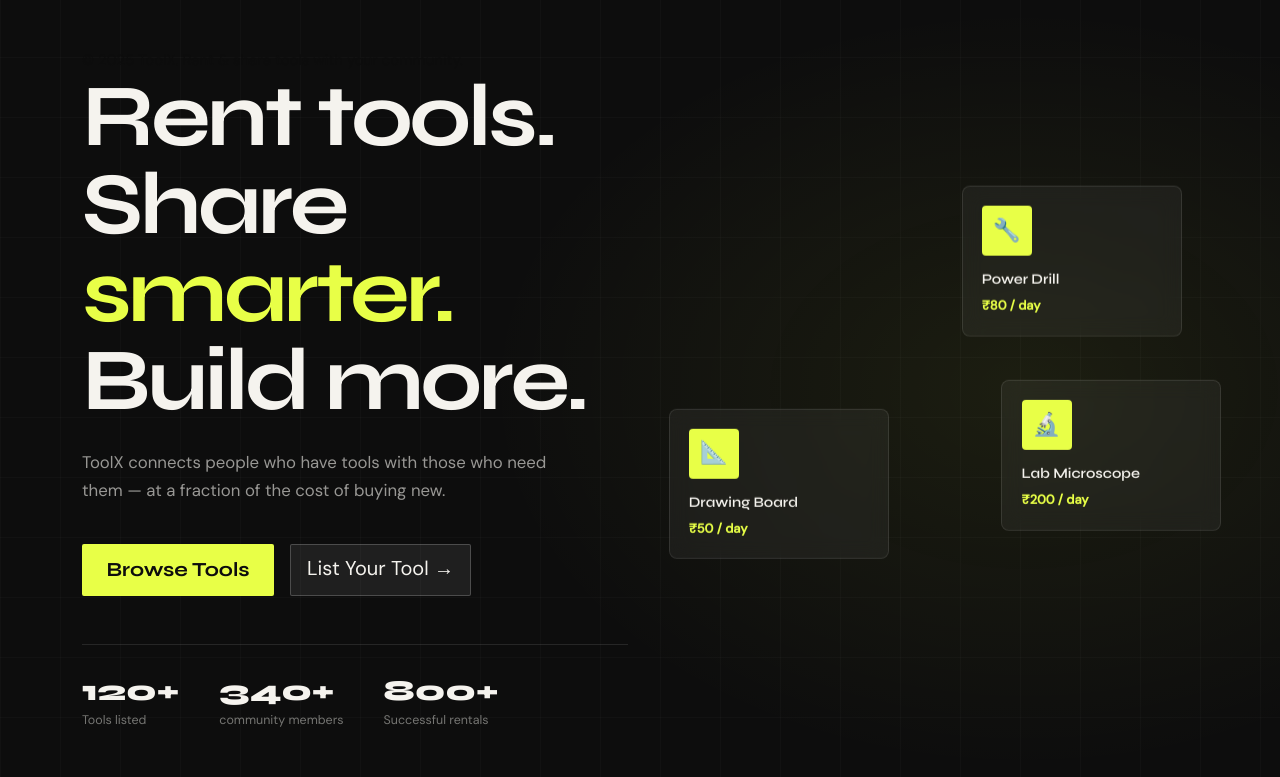
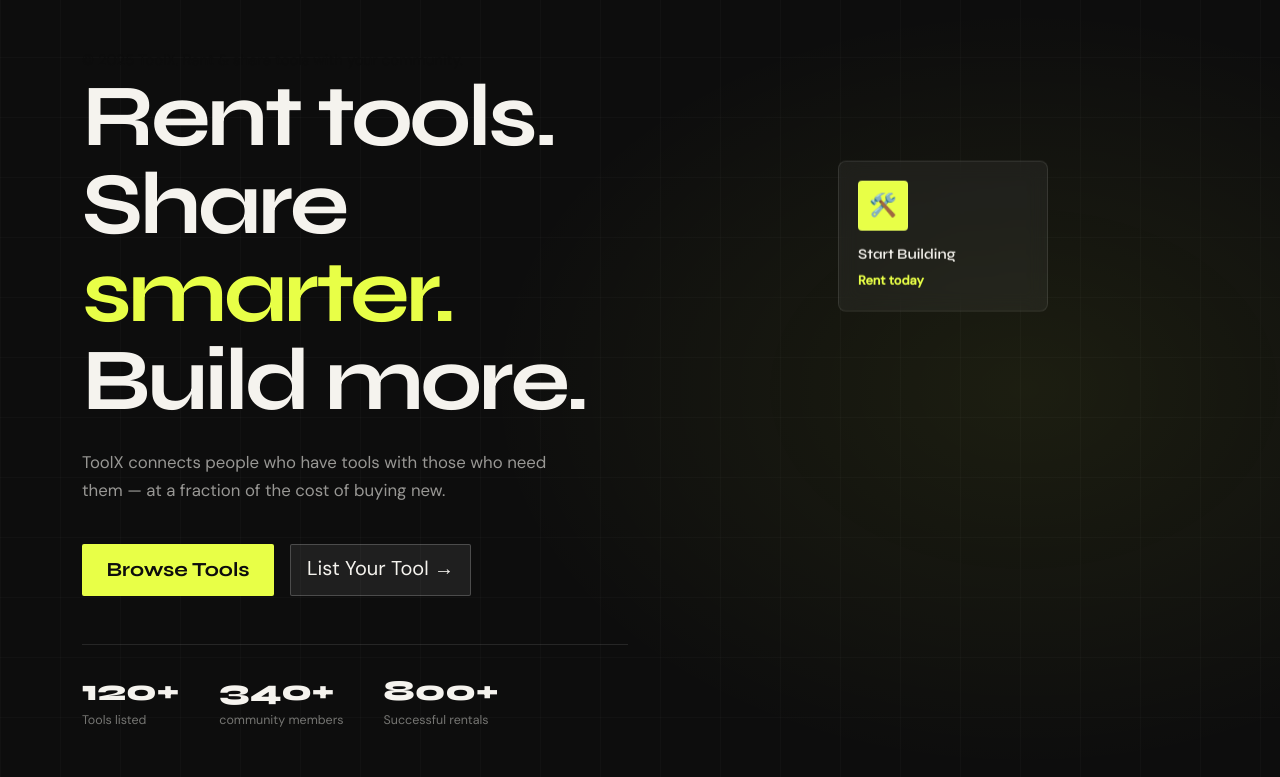
Before and after one commit to abhsh3k/adv_rent, a Django app: page / in a window 1280 px wide. Shown: the part 64-841 px from the top of the page. Run offline with Django 5.2, Linux system fonts and the light colour scheme; data that the repository does not hold is empty; some libraries are stand-ins or nearby versions.

Commit message:
NIgga who

```diff
--- a/accounts/models.py
+++ b/accounts/models.py
@@ -11,7 +11,7 @@ class User(AbstractUser):
     ]
 
     role               = models.CharField(max_length=10, choices=ROLE_CHOICES, default='renter')
-    phone              = models.CharField(max_length=15, blank=True)
+    phone              = models.CharField(max_length=15, null=True, blank=True)
     bio                = models.TextField(blank=True)
     avatar             = models.ImageField(upload_to='avatars/', blank=True, null=True)
 
--- a/templates/home.html
+++ b/templates/home.html
@@ -75,13 +75,48 @@
     align-items: center;
     justify-content: center;
   }
+  /* ── Hero Float Positions (Optimized for 3 Cards) ── */
+/* ── Hero Float Positions (Strictly Positioning) ── */
+/* ── Hero Float Positions (Strictly Positioning) ── */
+.hero-float-1 {
+  position: absolute;
+  top: 5%;         /* Pushed higher up */
+  right: 5%;
+  animation: floatY 3s ease-in-out infinite;
+  z-index: 3;
+}
+
+.hero-float-2 {
+  position: absolute;
+  bottom: 10%;     /* Pushed further down */
+  left: -2%;       /* Pushed further left */
+  animation: floatY 3.5s ease-in-out infinite 0.5s;
+  z-index: 2;
+}
+
+.hero-float-3 {
+  position: absolute;
+  top: 40%;
+  right: -50%;      /* Pushed further right off-screen */
+  transform: translateY(-50%);
+  animation: floatY 4s ease-in-out infinite 1s;
+  z-index: 1;
+}
+/* ── Card Styling ── */
 .hero-tool-card {
-    background: rgba(255,255,255,0.05);
-    border: 1px solid rgba(255,255,255,0.1);
+  background: rgba(255, 255, 255, 0.05);
+  border: 1px solid rgba(255, 255, 255, 0.1);
   border-radius: 8px;
   padding: 1.2rem;
   backdrop-filter: blur(10px);
-    width: 220px;
+  width: 210px; /* Slightly narrower to prevent crowding */
+  transition: all 0.4s cubic-bezier(0.175, 0.885, 0.32, 1.275);
+}
+
+.hero-tool-card:hover {
+  transform: scale(1.08) !important;
+  background: rgba(255, 255, 255, 0.15);
+  border-color: var(--tx-accent);
 }
   .hero-tool-card .tool-icon {
     width: 50px;
@@ -106,9 +141,20 @@
     font-weight: 600;
     margin-top: 0.2rem;
   }
-  .hero-float-1 { position: absolute; top: 10%; right: 5%; animation: floatY 3s ease-in-out infinite; }
-  .hero-float-2 { position: absolute; bottom: 15%; left: 5%; animation: floatY 3.5s ease-in-out infinite 0.5s; }
-  .hero-float-3 { position: absolute; top: 50%; right: -2%; transform: translateY(-50%); animation: floatY 4s ease-in-out infinite 1s; }
+
+/* Ensure the tool-icon can handle the images */
+.hero-tool-card .tool-icon {
+    width: 50px;
+    height: 50px;
+    background: var(--tx-accent);
+    border-radius: 4px;
+    display: flex;
+    align-items: center;
+    justify-content: center;
+    font-size: 1.4rem;
+    margin-bottom: 0.75rem;
+    border: 1px solid rgba(255,255,255,0.1);
+}
   @keyframes floatY {
     0%, 100% { transform: translateY(0); }
     50% { transform: translateY(-10px); }
@@ -204,26 +250,32 @@
         </div>
       </div>
       <div class="col-lg-6 d-none d-lg-flex hero-image-block" style="min-height:500px;">
+        <div class="col-lg-6 d-none d-lg-flex hero-image-block" style="min-height:500px;">
+  {% for tool in hero_tools %}
+    <div class="hero-float-{{ forloop.counter }}">
+      <a href="{% url 'tool_detail' tool.pk %}" style="text-decoration: none;">
+        <div class="hero-tool-card">
+          <div class="tool-icon" style="overflow: hidden; padding: 0;">
+            {% if tool.image %}
+              <img src="{{ tool.image.url }}" style="width: 100%; height: 100%; object-fit: cover;">
+            {% else %}
+              🔧
+            {% endif %}
+          </div>
+          <div class="name">{{ tool.name|truncatechars:18 }}</div>
+          <div class="price">₹{{ tool.daily_rate|floatformat:0 }} / day</div>
+        </div>
+      </a>
+    </div>
+  {% empty %}
     <div class="hero-float-1">
       <div class="hero-tool-card">
-            <div class="tool-icon">🔧</div>
-            <div class="name">Power Drill</div>
-            <div class="price">₹80 / day</div>
+        <div class="tool-icon">🛠️</div>
+        <div class="name">Start Building</div>
+        <div class="price">Rent today</div>
       </div>
     </div>
-        <div class="hero-float-2">
-          <div class="hero-tool-card">
-            <div class="tool-icon">📐</div>
-            <div class="name">Drawing Board</div>
-            <div class="price">₹50 / day</div>
-          </div>
-        </div>
-        <div class="hero-float-3">
-          <div class="hero-tool-card">
-            <div class="tool-icon">🔬</div>
-            <div class="name">Lab Microscope</div>
-            <div class="price">₹200 / day</div>
-          </div>
+  {% endfor %}
 </div>
       </div>
     </div>
--- a/templates/register.html
+++ b/templates/register.html
@@ -58,13 +58,13 @@
         <!-- First name -->
         <div class="mb-3">
           <label class="auth-label">First name</label>
-          <input type="text" name="username" class="auth-input" required
+          <input type="text" name="first_name" class="auth-input" required
             placeholder="first name" value="{{ form.first_name|default:'' }}">
         </div>
         <!-- Last name -->
         <div class="mb-3">
           <label class="auth-label">Lastname</label>
-          <input type="text" name="username" class="auth-input" required
+          <input type="text" name="last_name" class="auth-input" required
             placeholder="Last name" value="{{ form.last_name|default:'' }}">
         </div>
 
--- a/tools/views.py
+++ b/tools/views.py
@@ -19,14 +19,22 @@ def haversine(lat1, lon1, lat2, lon2):
     return R * 2 * math.asin(math.sqrt(a))
 
 
+def home(request):
+    # 1. Fetch 3-5 random tools for the Hero section
+    # .order_by('?') is the Django way to randomize on every reload
+    hero_tools = Tool.objects.filter(is_available=True).exclude(image="").order_by('?')[:3]
 
-def home(request):
-    latest_tools = Tool.objects.filter(is_available=True)[:8]
+    # 2. Fetch the latest 8 tools for the "Just Listed" section
+    latest_tools = Tool.objects.filter(is_available=True).order_by('-created_at')[:8]
+
     return render(request, 'home.html', {
+        'hero_tools': hero_tools,
         'latest_tools': latest_tools,
-        'categories': Category.objects.all(),  # Add this line!
+        'categories': Category.objects.all(),
         'total_tools': Tool.objects.count(),
-        'total_users': User.objects.count()
+        'total_users': User.objects.count(),
+        # Optional: Add a placeholder for total rentals if you have a Rental model
+        'total_rentals': 800 # Or Rental.objects.count()
     })
 
 def tool_list(request):
@@ -99,20 +107,22 @@ def tool_detail(request, pk):
         'has_rented_before': has_rented_before,
         'rental_id': rental_id,
     })
+from .models import Tool, Category  # ensure Category is imported
 
 @login_required
 def tool_add(request):
     if request.method == 'POST':
+        category = get_object_or_404(Category, pk=request.POST.get('category'))
         tool = Tool(
-            owner=request.user,
-            name=request.POST.get('name'),
-            description=request.POST.get('description'),
-            category=request.POST.get('category'),
-            condition=request.POST.get('condition'),
-            daily_rate=request.POST.get('daily_rate'),
-            location=request.POST.get('location'),
-            latitude=request.POST.get('latitude') or None,
-            longitude=request.POST.get('longitude') or None,
+            owner       = request.user,
+            name        = request.POST.get('name'),
+            description = request.POST.get('description'),
+            category    = category,                          # ← pass object, not id string
+            condition   = request.POST.get('condition'),
+            daily_rate  = request.POST.get('daily_rate'),
+            location    = request.POST.get('location'),
+            latitude    = request.POST.get('latitude') or None,
+            longitude   = request.POST.get('longitude') or None,
         )
         if request.FILES.get('image'):
             tool.image = request.FILES['image']
@@ -121,22 +131,24 @@ def tool_add(request):
         return redirect('tool_detail', pk=tool.pk)
 
     return render(request, 'tool_add.html', {
-        'categories': Tool.CATEGORY_CHOICES,
+        'categories': Category.objects.all(),   # ← from DB, not CATEGORY_CHOICES
         'conditions': Tool.CONDITION_CHOICES,
     })
+
 
 @login_required
 def tool_edit(request, pk):
     tool = get_object_or_404(Tool, pk=pk, owner=request.user)
     if request.method == 'POST':
+        category = get_object_or_404(Category, pk=request.POST.get('category'))
         tool.name        = request.POST.get('name')
         tool.description = request.POST.get('description')
-        tool.category    = request.POST.get('category')
+        tool.category    = category                          # ← pass object, not id string
         tool.condition   = request.POST.get('condition')
         tool.daily_rate  = request.POST.get('daily_rate')
         tool.location    = request.POST.get('location')
-        tool.latitude  = request.POST.get('latitude') or None
-        tool.longitude = request.POST.get('longitude') or None
+        tool.latitude    = request.POST.get('latitude') or None
+        tool.longitude   = request.POST.get('longitude') or None
         if request.FILES.get('image'):
             tool.image = request.FILES['image']
         tool.save()
@@ -144,10 +156,11 @@ def tool_edit(request, pk):
         return redirect('tool_detail', pk=tool.pk)
 
     return render(request, 'tool_add.html', {
-        'tool': tool,
-        'categories': Tool.CATEGORY_CHOICES,
+        'tool'      : tool,
+        'categories': Category.objects.all(),   # ← from DB, not CATEGORY_CHOICES
         'conditions': Tool.CONDITION_CHOICES,
     })
+
 
 @login_required
 def tool_delete(request, pk):
```
Also changed, not shown: accounts/views.py (+33 -21 lines), templates/tool_add.html (+29 -6 lines), templates/tool_detail.html (+7 -1 lines), toolx/management/commands/setup_dev_data.py (added, +67 -0 lines), accounts/migrations/0002_alter_user_phone.py (added), genfiles/tools/bosch_grinder.jpg (added), genfiles/tools/karcher_washer.jpg (added), genfiles/tools/makita_drill.png (added), genfiles/tools/stanley_hammer.jpg (added), genfiles/tools/stihl_chainsaw.jpg (added), toolx/management/__init__.py (added), toolx/management/commands/__init__.py (added), 1 other file. Lines whose indentation alone changed are shown as unchanged.
